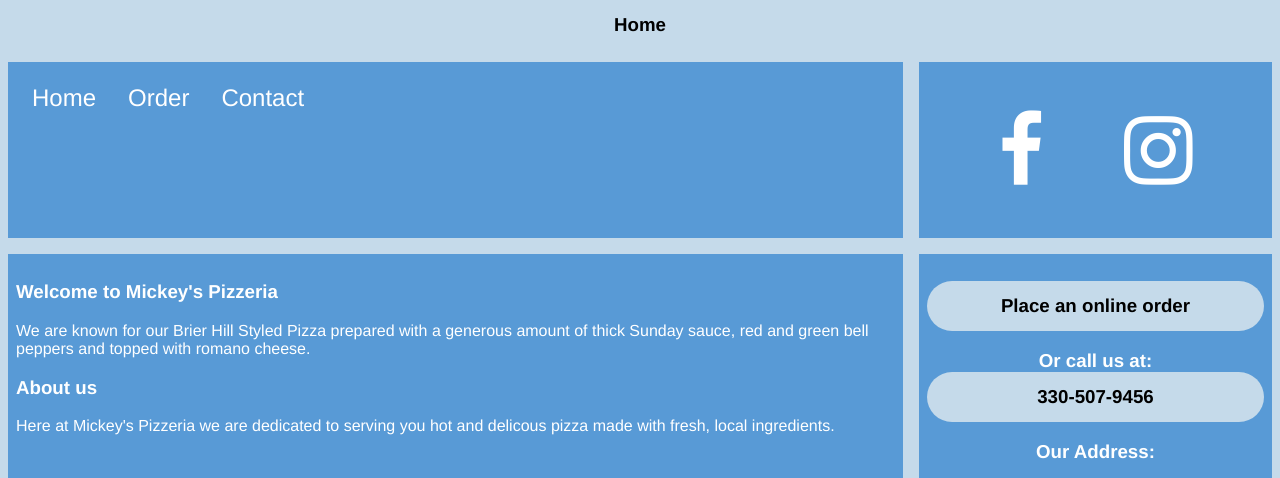
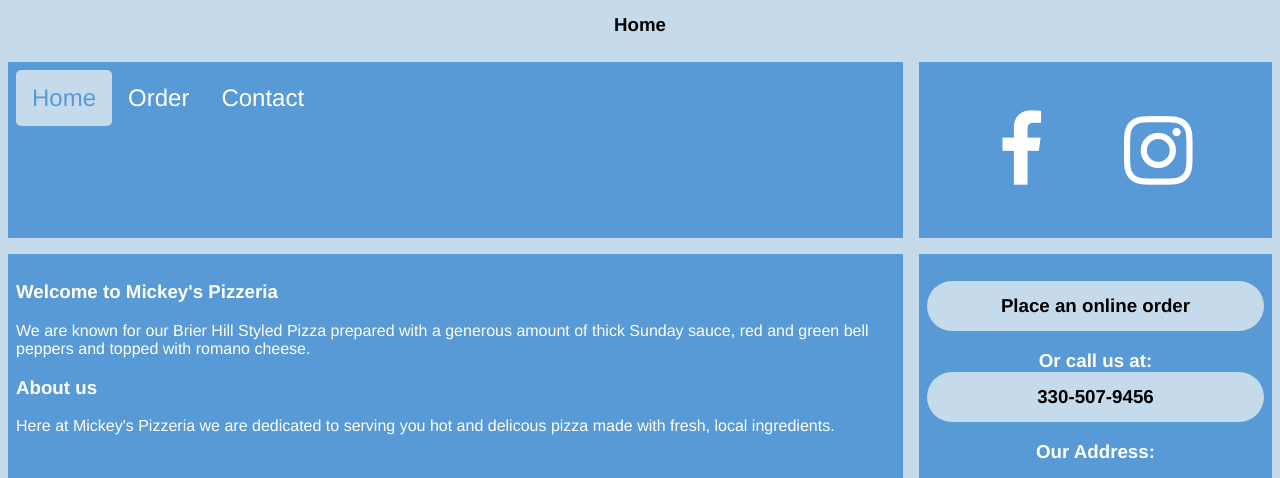
Before and after one commit to mphillips01/pizza-app, a plain HTML site: page index.html in a window 1280 px wide. Shown: the part 319-797 px from the top of the page. Drawn offline with Linux system fonts and the light colour scheme.

Commit message:
added current classes to nav bar

```diff
--- a/index.html
+++ b/index.html
@@ -37,7 +37,7 @@
       <section class="navbar">
         <nav>
           <ul>
-            <li><a href="index.html">Home</a></li>
+            <li><a class="current" href="index.html">Home</a></li>
             <li><a href="order.html">Order</a></li>
             <li><a href="contact.html">Contact</a></li>
           </ul>
--- a/style.css
+++ b/style.css
@@ -182,7 +182,6 @@ fieldset {
 }
 li a {
   display: block;
-  color: white;
   text-align: center;
   padding: 14px 16px;
   text-decoration: none;
@@ -232,7 +231,7 @@ input[type="submit"] {
 .picture {
   display: flex;
   flex-direction: row;
-  justify-content: center;
+  justify-content: space-around;
   margin-bottom: 2.5%;
   height: auto;
 }
@@ -244,6 +243,11 @@ input[type="submit"] {
   right: 0;
   width: 100%;
   height: 100%;
+}
+.navbar .current {
+  background-color: #c5daea;
+  color: #589ad6;
+  border-radius: 5px;
 }
 @media (min-width: 900px) {
   .wrapper {
```
Also changed, not shown: contact.html (+1 -1 lines), order.html (+1 -1 lines).
